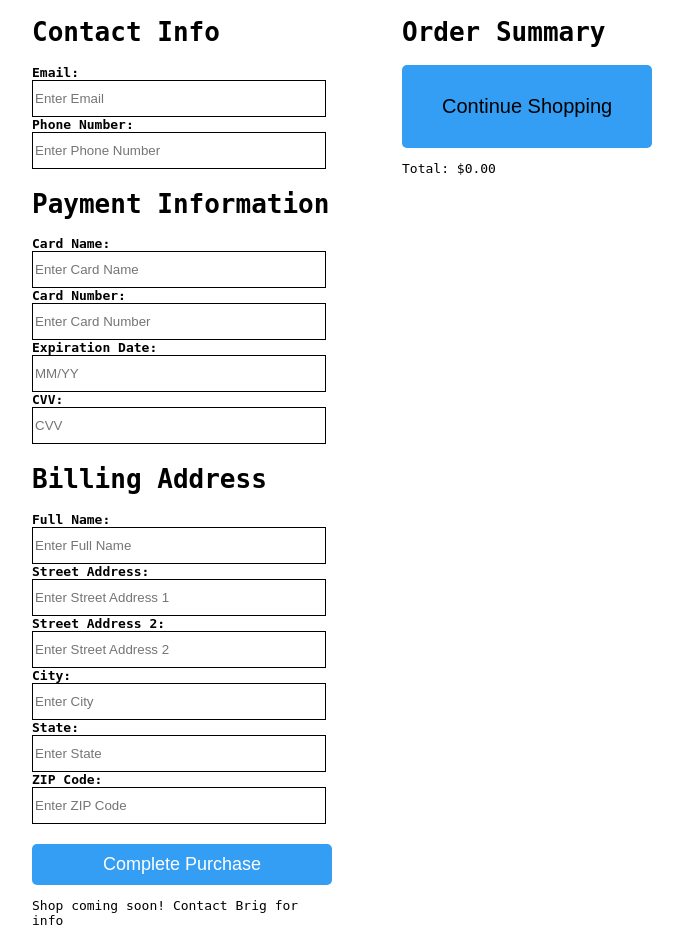
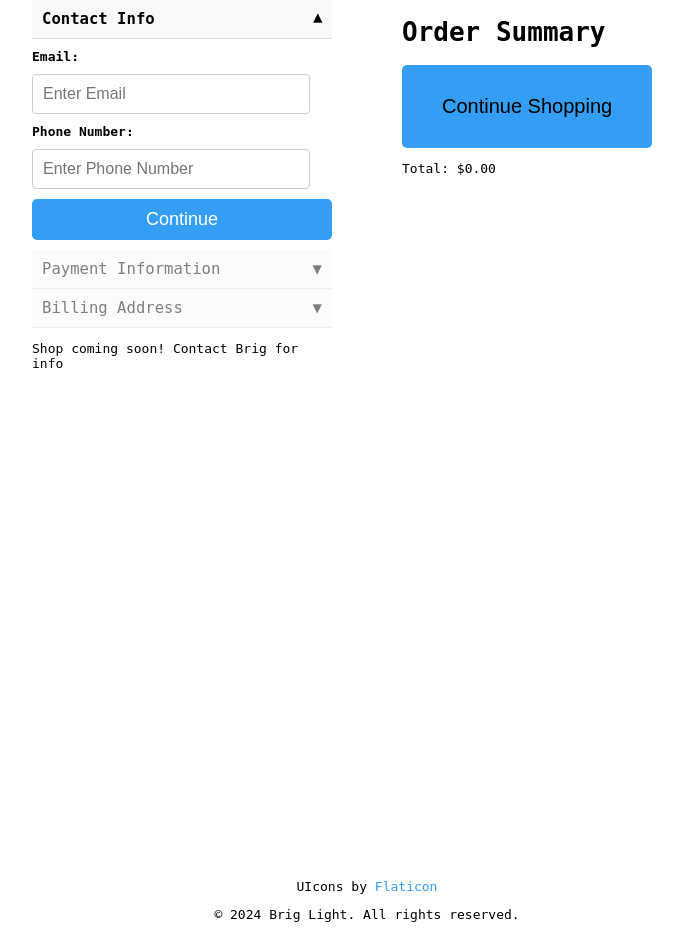
Before and after one commit to Art-Ecommerce-LLC/brigart, a FastAPI app: template src/templates/checkout.html in a window 1280 px wide. Shown: the part 71-1016 px from the top of the page, without its empty margins (273-956 px from the left). Run offline with FastAPI, Linux system fonts and the light colour scheme; the template is opened without the code that fills it, so the values that code supplies are empty; parts of the project's set-up code (start-up, migrations or seed data) failed here and were passed over.

Commit message:
dropdown checkout v6

```diff
--- a/src/static/styles_checkout.css
+++ b/src/static/styles_checkout.css
@@ -1,4 +1,52 @@
-/* General Styles */
+.collapsible-header {
+    cursor: pointer;
+    display: flex;
+    justify-content: space-between;
+    align-items: center;
+    font-size: 1.2em;
+    margin: 0;
+    padding: 10px;
+    border-bottom: 1px solid #ddd;
+    background-color: #f9f9f9;
+    transition: background-color 0.3s ease;
+    font-weight: bold;
+}
+
+.collapsible-header:hover {
+    background-color: #e9e9e9;
+}
+
+.arrow {
+    transition: transform 0.3s ease;
+}
+
+.collapsible-header.disabled {
+    cursor: default;
+    opacity: 0.5;
+    font-weight: normal;
+}
+
+.collapsible-content {
+    display: none;
+    padding: 10px 0;
+}
+
+.collapsible-section.open .collapsible-content {
+    display: block;
+}
+
+.collapsible-section.open .arrow {
+    transform: rotate(180deg);
+}
+.left-section input{
+    width: calc(100% - 22px);
+    padding: 10px;
+    margin: 10px 0;
+    border: 1px solid #ccc;
+    border-radius: 4px;
+    box-sizing: border-box;
+    font-size: 1em;
+}
 .spinner {
     position: fixed;
     top: 50%;
--- a/src/static/toggle_menu_checkout.js
+++ b/src/static/toggle_menu_checkout.js
@@ -1,3 +1,66 @@
+document.addEventListener('DOMContentLoaded', function() {
+    // Dropwdown the contact info section initially on page load
+    document.getElementById('contactInfoSection').classList.add('open');
+    // Add event listeners to the collapsible headers
+
+
+    document.querySelectorAll('.collapsible-header').forEach(header => {
+        header.addEventListener('click', () => {
+            const section = header.parentElement;
+            if (!header.classList.contains('disabled') || section.classList.contains('open')) {
+                section.classList.toggle('open');
+                updateArrow(header);
+            }
+        });
+    });
+});
+
+function toggleNextSection(currentSectionId, nextSectionId) {
+    console.log(currentSectionId, nextSectionId)
+    if (validateSection(currentSectionId)) {
+        console.log('valid')
+        const currentSection = document.getElementById(currentSectionId);
+        const currentSectionHeader = currentSection.querySelector('.collapsible-header');
+        currentSection.classList.remove('open');
+        updateArrow(currentSectionHeader);
+
+        const nextSection = document.getElementById(nextSectionId);
+        console.log(nextSection)
+        const nextSectionHeader = nextSection.querySelector('.collapsible-header');
+        const nextSectionContent = nextSection.querySelector('.collapsible-content');
+
+        nextSectionHeader.classList.remove('disabled');
+        nextSectionHeader.style.fontWeight = 'bold';
+        nextSection.classList.add('open');
+        nextSectionContent.style.display = 'block';
+        updateArrow(nextSectionHeader);
+
+        // Scroll to the next section smoothly
+        nextSection.scrollIntoView({ behavior: 'smooth', block: 'start' });
+    } else {
+        alert('Please fill out all fields in this section.');
+    }
+}
+
+function validateSection(sectionId) {
+    const section = document.getElementById(sectionId);
+    const inputs = section.querySelectorAll('input');
+    for (let input of inputs) {
+        if (!input.value.trim()) {
+            return false;
+        }
+    }
+    return true;
+}
+
+function updateArrow(header) {
+    const arrow = header.querySelector('.arrow');
+    if (header.parentElement.classList.contains('open')) {
+        arrow.style.transform = 'rotate(180deg)';
+    } else {
+        arrow.style.transform = 'rotate(0deg)';
+    }
+}
 
 function setButtonsState(disabled) {
     const buttons = document.querySelectorAll('.increase-quantity, .decrease-quantity, .remove-item'); // Adjust the selector to match your button classes
--- a/src/templates/checkout.html
+++ b/src/templates/checkout.html
@@ -40,40 +40,50 @@
 </div>
 <div class="content">
     <div class="left-section">
-        <div class="email-enter">
-            <h1>Contact Info</h1>
-            <label for="email">Email:</label><br>
+        <div class="collapsible-section" id="contactInfoSection">
+            <h1 class="collapsible-header">Contact Info <span class="arrow">&#9660;</span></h1>
+            <div class="collapsible-content">
+                <label for="email">Email:</label>
                 <input type="email" id="email" name="email" placeholder="Enter Email"><br>
-            <label for="phone">Phone Number:</label><br>
+                <label for="phone">Phone Number:</label>
                 <input type="text" id="phone" name="phone" placeholder="Enter Phone Number"><br>
+                <button class="continue-btn" onclick="toggleNextSection('contactInfoSection', 'paymentInfoSection')">Continue</button>
             </div>
-        <div class="payment-info">
-            <h1>Payment Information</h1>
-            <label for="card-name">Card Name:</label><br>
+        </div>
+
+        <div class="collapsible-section" id="paymentInfoSection">
+            <h1 class="collapsible-header disabled">Payment Information <span class="arrow">&#9660;</span></h1>
+            <div class="collapsible-content" style="display: none;">
+                <label for="card-name">Card Name:</label>
                 <input type="text" id="card-name" name="card-name" placeholder="Enter Card Name"><br>
-            <label for="card-number">Card Number:</label><br>
+                <label for="card-number">Card Number:</label>
                 <input type="text" id="card-number" name="card-number" placeholder="Enter Card Number"><br>
-            <label for="expiry">Expiration Date:</label><br>
+                <label for="expiry">Expiration Date:</label>
                 <input type="text" id="expiry" name="expiry" placeholder="MM/YY"><br>
-            <label for="cvv">CVV:</label><br>
+                <label for="cvv">CVV:</label>
                 <input type="text" id="cvv" name="cvv" placeholder="CVV"><br>
+                <button class="continue-btn" onclick="toggleNextSection('paymentInfoSection', 'billingAddressSection')">Continue</button>
             </div>
-        <div class="billing-address">
-            <h1>Billing Address</h1>
-            <label for="fullname">Full Name:</label><br>
+        </div>
+
+        <div class="collapsible-section" id="billingAddressSection">
+            <h1 class="collapsible-header disabled">Billing Address <span class="arrow">&#9660;</span></h1>
+            <div class="collapsible-content" style="display: none;">
+                <label for="fullname">Full Name:</label>
                 <input type="text" id="fullname" name="fullname" placeholder="Enter Full Name"><br>
-            <label for="address">Street Address:</label><br>
-            <input type="text" id="address1" name="address" placeholder="Enter Street Address 1"><br>
-            <label for="address">Street Address 2:</label><br>
-            <input type="text" id="address2" name="address" placeholder="Enter Street Address 2"><br>
-            <label for="city">City:</label><br>
+                <label for="address1">Street Address 1:</label>
+                <input type="text" id="address1" name="address1" placeholder="Enter Street Address 1"><br>
+                <label for="address2">Street Address 2:</label>
+                <input type="text" id="address2" name="address2" placeholder="Enter Street Address 2"><br>
+                <label for="city">City:</label>
                 <input type="text" id="city" name="city" placeholder="Enter City"><br>
-            <label for="state">State:</label><br>
+                <label for="state">State:</label>
                 <input type="text" id="state" name="state" placeholder="Enter State"><br>
-            <label for="zip">ZIP Code:</label><br>
+                <label for="zip">ZIP Code:</label>
                 <input type="text" id="zip" name="zip" placeholder="Enter ZIP Code"><br>
+                <button class="continue-btn" onclick="handlePurchase(this)">Complete Purchase</button>
             </div>
-        <button class="continue-btn" onclick="handlePurchase(this)" disabled>Complete Purchase</button>
+        </div>
         <p>Shop coming soon! Contact Brig for info</p>
     </div>
 
```
Lines whose indentation alone changed are shown as unchanged.
